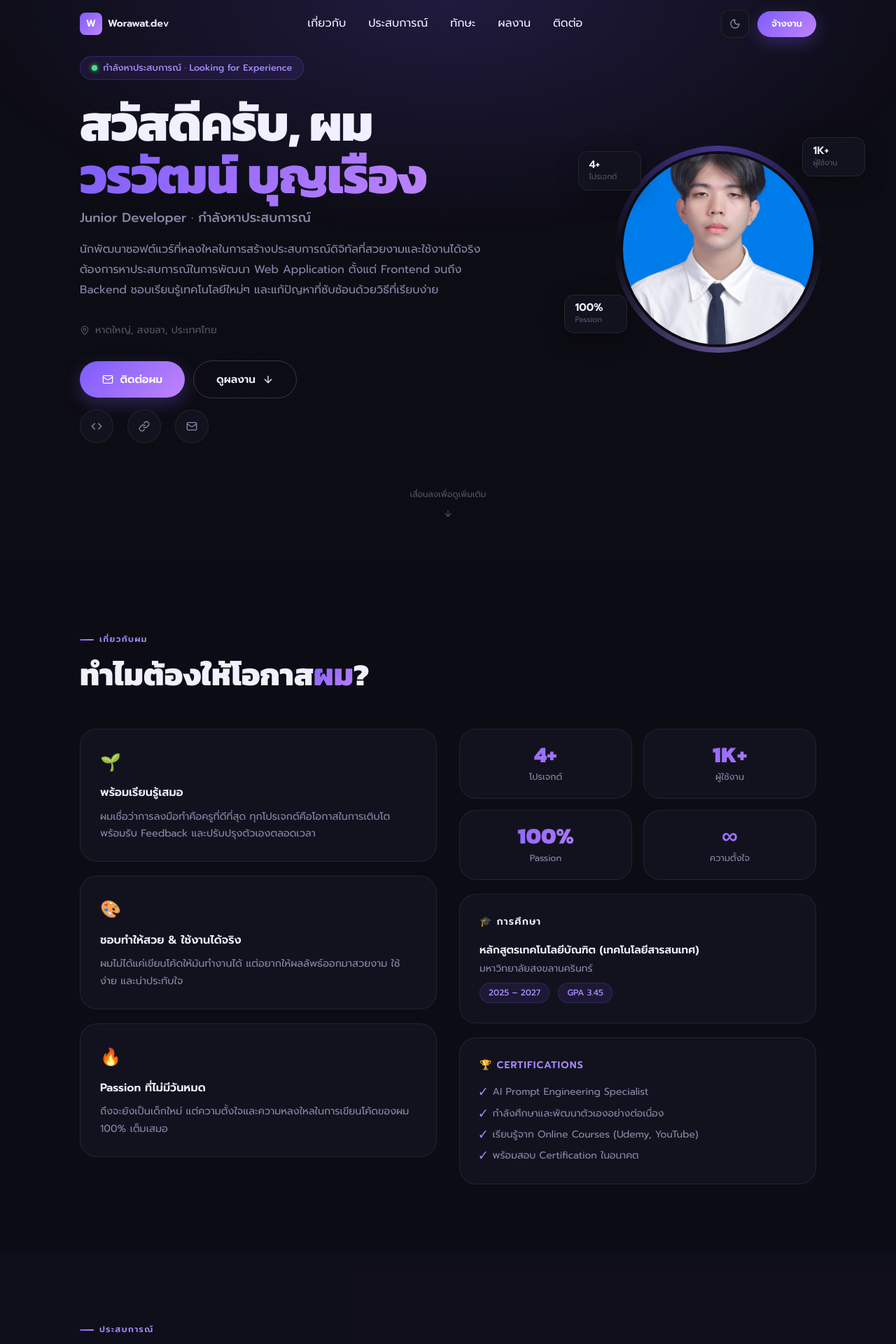
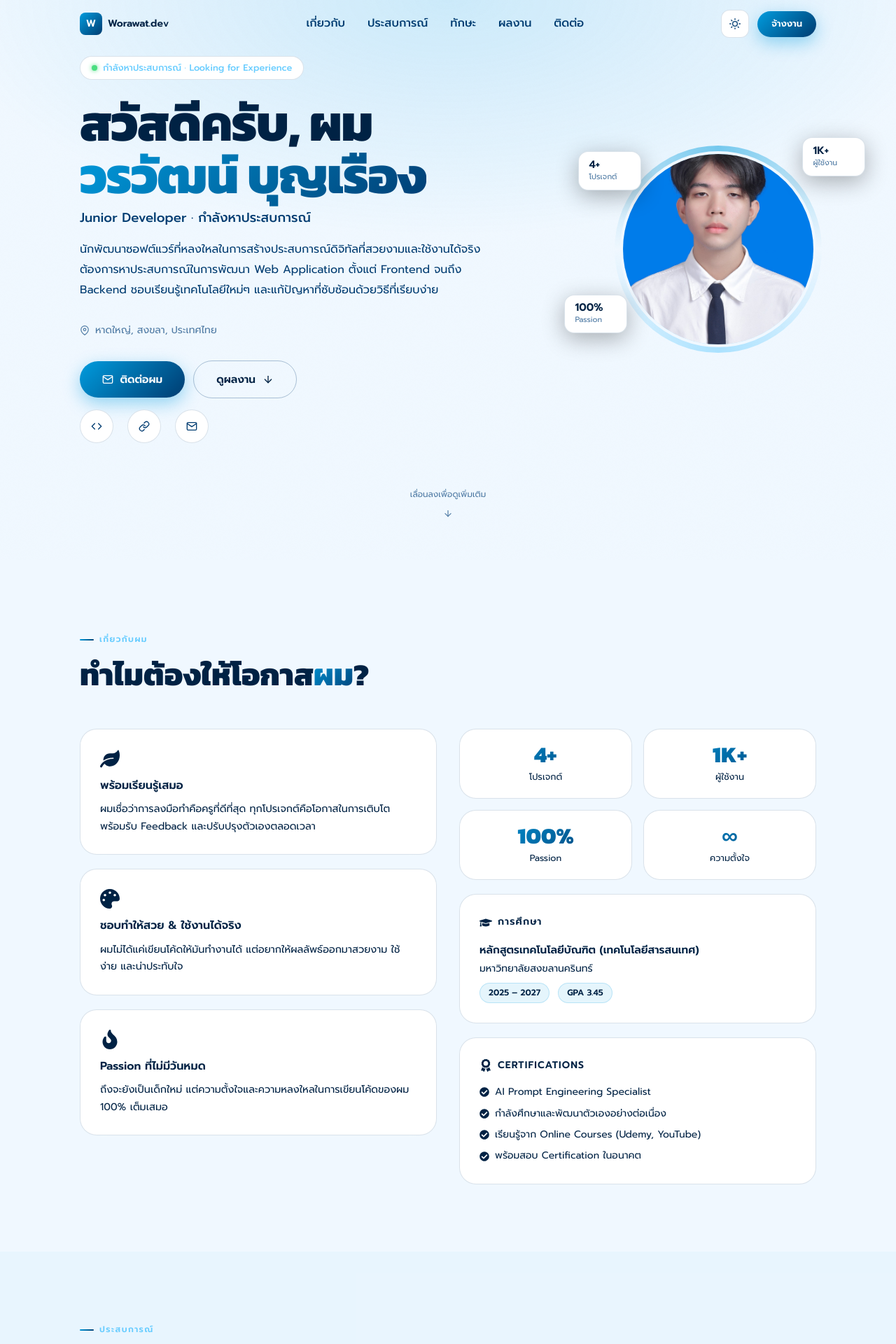
Before and after one commit to Comebackism/resumeworawat, a Next.js app: page / in a window 1280 px wide. Shown: the top 1920 px of the page at 70% size. Built offline with nearby package versions, Linux system fonts and the light colour scheme.

Commit message:
update styles, replace lucide-react with react-icons, fix typography colors and adjust skill levels to max 65%

```diff
--- a/package.json
+++ b/package.json
@@ -13,7 +13,8 @@
     "lucide-react": "^1.7.0",
     "next": "16.2.2",
     "react": "19.2.4",
-    "react-dom": "19.2.4"
+    "react-dom": "19.2.4",
+    "react-icons": "^5.7.0"
   },
   "devDependencies": {
     "@tailwindcss/postcss": "^4",
--- a/src/app/globals.css
+++ b/src/app/globals.css
@@ -9,45 +9,47 @@
   /* Using variables injected directly by Next.js font optimization */
 
   /* Colors */
-  --bg: #0c0c14;
-  --bg-card: #12121e;
-  --bg-card-hover: #1a1a28;
-  --border: rgba(255, 255, 255, 0.08);
-  --border-hover: rgba(255, 255, 255, 0.18);
+  --bg: #001a33;
+  --bg-card: #003c71;
+  --bg-card-hover: #004d91;
+  --border: rgba(255, 255, 255, 0.15);
+  --border-hover: rgba(255, 255, 255, 0.3);
 
-  --text-primary: #f0f0ff;
-  --text-secondary: #8888aa;
-  --text-muted: #55556a;
+  --text-primary: #ffffff;
+  --text-secondary: #e0f0ff;
+  --text-muted: #99c2e8;
 
-  --accent: #7c5cfc;
-  --accent-light: #a78bfa;
-  --accent-glow: rgba(124, 92, 252, 0.3);
+  --accent: #009cde;
+  --accent-light: #66ccff;
+  --accent-glow: rgba(0, 156, 222, 0.4);
 
-  --gradient-primary: linear-gradient(135deg, #7c5cfc 0%, #c084fc 100%);
+  --gradient-primary: linear-gradient(135deg, #009cde 0%, #003c71 100%);
   --gradient-hero: radial-gradient(
     ellipse 80% 60% at 50% 0%,
-    rgba(124, 92, 252, 0.18) 0%,
+    rgba(0, 156, 222, 0.25) 0%,
     transparent 70%
   );
 
   /* Light mode default-ish */
-  --surface: #ffffff;
+  --surface: #f0f8ff;
+  --bg-navbar: rgba(0, 26, 51, 0.85);
 }
 
 [data-theme="light"] {
-  --bg: #f5f5ff;
+  --bg: #f0f8ff;
   --bg-card: #ffffff;
-  --bg-card-hover: #f0f0fa;
-  --border: rgba(100, 80, 220, 0.1);
-  --border-hover: rgba(100, 80, 220, 0.25);
-  --text-primary: #0c0c20;
-  --text-secondary: #4a4a6a;
-  --text-muted: #8888aa;
+  --bg-card-hover: #e6f2ff;
+  --border: rgba(0, 60, 113, 0.15);
+  --border-hover: rgba(0, 60, 113, 0.3);
+  --text-primary: #002244;
+  --text-secondary: #003c71;
+  --text-muted: #4d79a3;
   --gradient-hero: radial-gradient(
     ellipse 80% 60% at 50% 0%,
-    rgba(124, 92, 252, 0.12) 0%,
+    rgba(0, 156, 222, 0.15) 0%,
     transparent 70%
   );
+  --bg-navbar: rgba(240, 248, 255, 0.85);
 }
 
 /* ============================================================
@@ -89,6 +91,36 @@ body {
 ::-webkit-scrollbar-thumb {
   background: var(--accent);
   border-radius: 99px;
+}
+
+/* ============================================================
+   NAVBAR LINKS
+   ============================================================ */
+.nav-link {
+  color: var(--text-secondary);
+  font-weight: 500;
+  text-decoration: none;
+  transition: all 0.25s ease;
+  position: relative;
+}
+
+.nav-link:hover {
+  color: var(--text-primary);
+}
+
+.nav-link::after {
+  content: "";
+  position: absolute;
+  bottom: -4px;
+  left: 0;
+  width: 0;
+  height: 2px;
+  background: var(--gradient-primary);
+  transition: width 0.25s ease;
+}
+
+.nav-link:hover::after {
+  width: 100%;
 }
 
 /* ============================================================
@@ -276,16 +308,17 @@ section {
   padding: 0.25rem 0.75rem;
   border-radius: 99px;
   font-size: 0.75rem;
-  font-weight: 500;
-  background: rgba(124, 92, 252, 0.1);
-  color: var(--accent-light);
-  border: 1px solid rgba(124, 92, 252, 0.2);
+  font-weight: 600;
+  background: rgba(0, 156, 222, 0.1);
+  color: var(--text-primary);
+  border: 1px solid rgba(0, 156, 222, 0.2);
   transition: all 0.2s ease;
 }
 
 .tag:hover {
-  background: rgba(124, 92, 252, 0.2);
-  border-color: rgba(124, 92, 252, 0.4);
+  background: rgba(0, 156, 222, 0.2);
+  border-color: rgba(0, 156, 222, 0.4);
+  color: var(--text-primary);
 }
 
 /* ============================================================
--- a/src/components/AboutSection.tsx
+++ b/src/components/AboutSection.tsx
@@ -1,6 +1,7 @@
 "use client";
 
 import { motion, Variants } from "framer-motion";
+import { FaLeaf, FaPalette, FaFire, FaGraduationCap, FaAward, FaCheckCircle } from "react-icons/fa";
 import { resumeData } from "@/lib/data";
 
 const fadeUp: Variants = {
@@ -60,29 +61,29 @@ export function AboutSection() {
             {/* Left: bio cards */}
             <motion.div variants={fadeUp} style={{ display: "flex", flexDirection: "column", gap: "1.25rem" }}>
               <div className="glass-card" style={{ padding: "1.75rem" }}>
-                <div style={{ fontSize: "1.5rem", marginBottom: "0.75rem" }}>🌱</div>
+                <FaLeaf size={28} style={{ color: "var(--text-primary)", marginBottom: "0.75rem" }} />
                 <h3 style={{ fontWeight: 700, color: "var(--text-primary)", marginBottom: "0.5rem", fontSize: "1rem" }}>
                   พร้อมเรียนรู้เสมอ
                 </h3>
-                <p style={{ color: "var(--text-secondary)", fontSize: "0.9rem", lineHeight: 1.7 }}>
+                <p style={{ color: "var(--text-primary)", fontSize: "0.9rem", lineHeight: 1.7 }}>
                   ผมเชื่อว่าการลงมือทำคือครูที่ดีที่สุด ทุกโปรเจกต์คือโอกาสในการเติบโต พร้อมรับ Feedback และปรับปรุงตัวเองตลอดเวลา
                 </p>
               </div>
               <div className="glass-card" style={{ padding: "1.75rem" }}>
-                <div style={{ fontSize: "1.5rem", marginBottom: "0.75rem" }}>🎨</div>
+                <FaPalette size={28} style={{ color: "var(--text-primary)", marginBottom: "0.75rem" }} />
                 <h3 style={{ fontWeight: 700, color: "var(--text-primary)", marginBottom: "0.5rem", fontSize: "1rem" }}>
                   ชอบทำให้สวย & ใช้งานได้จริง
                 </h3>
-                <p style={{ color: "var(--text-secondary)", fontSize: "0.9rem", lineHeight: 1.7 }}>
+                <p style={{ color: "var(--text-primary)", fontSize: "0.9rem", lineHeight: 1.7 }}>
                   ผมไม่ได้แค่เขียนโค้ดให้มันทำงานได้ แต่อยากให้ผลลัพธ์ออกมาสวยงาม ใช้ง่าย และน่าประทับใจ
                 </p>
               </div>
               <div className="glass-card" style={{ padding: "1.75rem" }}>
-                <div style={{ fontSize: "1.5rem", marginBottom: "0.75rem" }}>🔥</div>
+                <FaFire size={28} style={{ color: "var(--text-primary)", marginBottom: "0.75rem" }} />
                 <h3 style={{ fontWeight: 700, color: "var(--text-primary)", marginBottom: "0.5rem", fontSize: "1rem" }}>
                   Passion ที่ไม่มีวันหมด
                 </h3>
-                <p style={{ color: "var(--text-secondary)", fontSize: "0.9rem", lineHeight: 1.7 }}>
+                <p style={{ color: "var(--text-primary)", fontSize: "0.9rem", lineHeight: 1.7 }}>
                   ถึงจะยังเป็นเด็กใหม่ แต่ความตั้งใจและความหลงใหลในการเขียนโค้ดของผม 100% เต็มเสมอ
                 </p>
               </div>
@@ -115,7 +116,7 @@ export function AboutSection() {
                     >
                       {stat.value}
                     </div>
-                    <div style={{ color: "var(--text-secondary)", fontSize: "0.8rem", marginTop: "0.375rem" }}>
+                    <div style={{ color: "var(--text-primary)", fontSize: "0.8rem", marginTop: "0.375rem" }}>
                       {stat.label}
                     </div>
                   </div>
@@ -126,6 +127,9 @@ export function AboutSection() {
               <div className="glass-card" style={{ padding: "1.75rem" }}>
                 <h3
                   style={{
+                    display: "flex",
+                    alignItems: "center",
+                    gap: "0.5rem",
                     fontWeight: 700,
                     color: "var(--text-primary)",
                     marginBottom: "1rem",
@@ -134,14 +138,14 @@ export function AboutSection() {
                     textTransform: "uppercase"
                   }}
                 >
-                  🎓 การศึกษา
+                  <FaGraduationCap size={18} style={{ color: "var(--text-primary)" }} /> การศึกษา
                 </h3>
                 {resumeData.education.map((edu) => (
                   <div key={edu.degree}>
                     <div style={{ fontWeight: 600, color: "var(--text-primary)", fontSize: "0.95rem" }}>
                       {edu.degree}
                     </div>
-                    <div style={{ color: "var(--text-secondary)", fontSize: "0.875rem", marginTop: "0.25rem" }}>
+                    <div style={{ color: "var(--text-primary)", fontSize: "0.875rem", marginTop: "0.25rem" }}>
                       {edu.school}
                     </div>
                     <div
@@ -159,24 +163,27 @@ export function AboutSection() {
               <div className="glass-card" style={{ padding: "1.75rem" }}>
                 <h3
                   style={{
+                    display: "flex",
+                    alignItems: "center",
+                    gap: "0.5rem",
                     fontWeight: 700,
                     marginBottom: "1rem",
                     fontSize: "0.875rem",
                     letterSpacing: "0.08em",
                     textTransform: "uppercase",
-                    color: "var(--accent-light)",
+                    color: "var(--text-primary)",
                   }}
                 >
-                  🏆 Certifications
+                  <FaAward size={18} style={{ color: "var(--text-primary)" }} /> Certifications
                 </h3>
                 <div style={{ display: "flex", flexDirection: "column", gap: "0.5rem" }}>
                   {resumeData.certifications.map((cert) => (
                     <div
                       key={cert}
                       className="flex items-center gap-2"
-                      style={{ fontSize: "0.875rem", color: "var(--text-secondary)" }}
+                      style={{ fontSize: "0.875rem", color: "var(--text-primary)" }}
                     >
-                      <span style={{ color: "var(--accent-light)" }}>✓</span>
+                      <FaCheckCircle size={14} style={{ color: "var(--text-primary)" }} />
                       {cert}
                     </div>
                   ))}
--- a/src/components/ExperienceSection.tsx
+++ b/src/components/ExperienceSection.tsx
@@ -17,7 +17,7 @@ export function ExperienceSection() {
   return (
     <section
       id="experience"
-      style={{ padding: "6rem 0", background: "rgba(124,92,252,0.03)" }}
+      style={{ padding: "6rem 0", background: "rgba(0, 156, 222, 0.03)" }}
     >
       <div className="container">
         <motion.div
@@ -93,8 +93,8 @@ export function ExperienceSection() {
                   </div>
                   <span
                     style={{
-                      background: "rgba(124,92,252,0.1)",
-                      border: "1px solid rgba(124,92,252,0.2)",
+                      background: "rgba(0, 156, 222, 0.1)",
+                      border: "1px solid rgba(0, 156, 222, 0.2)",
                       borderRadius: "8px",
                       padding: "0.25rem 0.75rem",
                       fontSize: "0.78rem",
--- a/src/components/HeroSection.tsx
+++ b/src/components/HeroSection.tsx
@@ -1,7 +1,7 @@
 "use client";
 
 import { motion } from "framer-motion";
-import { Mail, MapPin, ArrowDown, Code, Link } from "lucide-react";
+import { FiMail, FiMapPin, FiArrowDown, FiCode, FiLink } from "react-icons/fi";
 import { resumeData } from "@/lib/data";
 
 // Stagger animation helpers
@@ -57,8 +57,8 @@ export function HeroSection() {
               <span
                 className="inline-flex items-center gap-2"
                 style={{
-                  background: "rgba(124,92,252,0.1)",
-                  border: "1px solid rgba(124,92,252,0.25)",
+                  background: "var(--bg-card)",
+                  border: "1px solid var(--border)",
                   borderRadius: "99px",
                   padding: "0.35rem 1rem",
                   fontSize: "0.8rem",
@@ -130,7 +130,7 @@ export function HeroSection() {
               className="flex items-center gap-2"
               style={{ color: "var(--text-muted)", fontSize: "0.875rem", marginBottom: "2rem" }}
             >
-              <MapPin size={14} />
+              <FiMapPin size={14} />
               <span>{resumeData.location}</span>
             </motion.div>
 
@@ -138,19 +138,19 @@ export function HeroSection() {
             {/* CTA Buttons */}
             <motion.div variants={itemVariants} className="flex items-center gap-3 flex-wrap">
               <a href="#contact" className="btn-primary" id="hero-contact-btn">
-                <Mail size={16} /> ติดต่อผม
+                <FiMail size={16} /> ติดต่อผม
               </a>
               <a href="#projects" className="btn-secondary" id="hero-projects-btn">
-                ดูผลงาน <ArrowDown size={16} />
+                ดูผลงาน <FiArrowDown size={16} />
               </a>
             </motion.div>
 
             {/* Social links */}
             <motion.div variants={itemVariants} className="flex gap-5" style={{ marginTop: "1rem" }}>
               {[
-                { icon: Code, href: "https://github.com/Comebackism", id: "hero-github" },
-                { icon: Link, href: "https://www.linkedin.com/in/worawat-boonrueng-407749401/", id: "hero-linkedin" },
-                { icon: Mail, href: `mailto:${resumeData.email}`, id: "hero-email" },
+                { icon: FiCode, href: "https://github.com/Comebackism", id: "hero-github" },
+                { icon: FiLink, href: "https://www.linkedin.com/in/worawat-boonrueng-407749401/", id: "hero-linkedin" },
+                { icon: FiMail, href: `mailto:${resumeData.email}`, id: "hero-email" },
               ].map(({ icon: Icon, href, id }) => (
                 <a
                   key={id}
@@ -296,7 +296,7 @@ export function HeroSection() {
             animate={{ y: [0, 6, 0] }}
             transition={{ duration: 1.4, repeat: Infinity, ease: "easeInOut" }}
           >
-            <ArrowDown size={14} />
+            <FiArrowDown size={14} />
           </motion.div>
         </motion.div>
       </div>
--- a/src/components/Navbar.tsx
+++ b/src/components/Navbar.tsx
@@ -2,7 +2,7 @@
 
 import { useState, useEffect } from "react";
 import { motion, AnimatePresence } from "framer-motion";
-import { Menu, X } from "lucide-react";
+import { FiMenu, FiX } from "react-icons/fi";
 import { ThemeToggle } from "./ThemeToggle";
 
 const navLinks = [
@@ -32,7 +32,7 @@ export function Navbar() {
         className="fixed top-0 left-0 right-0 z-50"
         style={{
           background: scrolled
-            ? "rgba(12,12,20,0.85)"
+            ? "var(--bg-navbar)"
             : "transparent",
           backdropFilter: scrolled ? "blur(20px)" : "none",
           borderBottom: scrolled ? "1px solid var(--border)" : "none",
@@ -101,7 +101,7 @@ export function Navbar() {
               id="mobile-menu-btn"
               aria-label="Toggle mobile menu"
             >
-              {menuOpen ? <X size={18} /> : <Menu size={18} />}
+              {menuOpen ? <FiX size={18} /> : <FiMenu size={18} />}
             </button>
           </div>
         </div>
@@ -117,7 +117,7 @@ export function Navbar() {
             transition={{ duration: 0.25 }}
             className="fixed top-[68px] left-0 right-0 z-40 md:hidden"
             style={{
-              background: "rgba(12,12,20,0.95)",
+              background: "var(--bg-navbar)",
               backdropFilter: "blur(20px)",
               borderBottom: "1px solid var(--border)",
               padding: "1rem 1.5rem 1.5rem",
--- a/src/components/SkillsSection.tsx
+++ b/src/components/SkillsSection.tsx
@@ -62,8 +62,8 @@ export function SkillsSection() {
                 borderRadius: "99px",
                 border: "1px solid",
                 borderColor: active === cat ? "var(--accent)" : "var(--border)",
-                background: active === cat ? "rgba(124,92,252,0.15)" : "transparent",
-                color: active === cat ? "var(--accent-light)" : "var(--text-secondary)",
+                background: active === cat ? "var(--accent)" : "transparent",
+                color: active === cat ? "#ffffff" : "var(--text-secondary)",
                 fontSize: "0.85rem",
                 fontWeight: 500,
                 cursor: "pointer",
--- a/src/components/ThemeProvider.tsx
+++ b/src/components/ThemeProvider.tsx
@@ -7,10 +7,10 @@ type Theme = "dark" | "light";
 const ThemeContext = createContext<{
   theme: Theme;
   toggle: () => void;
-}>({ theme: "dark", toggle: () => {} });
+}>({ theme: "light", toggle: () => {} });
 
 export function ThemeProvider({ children }: { children: React.ReactNode }) {
-  const [theme, setTheme] = useState<Theme>("dark");
+  const [theme, setTheme] = useState<Theme>("light");
   const [mounted, setMounted] = useState(false);
 
   useEffect(() => {
--- a/src/components/ThemeToggle.tsx
+++ b/src/components/ThemeToggle.tsx
@@ -2,7 +2,7 @@
 
 import { motion, AnimatePresence } from "framer-motion";
 import { useTheme } from "./ThemeProvider";
-import { Sun, Moon } from "lucide-react";
+import { FiSun, FiMoon } from "react-icons/fi";
 
 export function ThemeToggle() {
   const { theme, toggle } = useTheme();
@@ -30,7 +30,7 @@ export function ThemeToggle() {
             exit={{ rotate: 90, opacity: 0 }}
             transition={{ duration: 0.2 }}
           >
-            <Moon size={16} />
+            <FiMoon size={16} />
           </motion.div>
         ) : (
           <motion.div
@@ -40,7 +40,7 @@ export function ThemeToggle() {
             exit={{ rotate: -90, opacity: 0 }}
             transition={{ duration: 0.2 }}
           >
-            <Sun size={16} />
+            <FiSun size={16} />
           </motion.div>
         )}
       </AnimatePresence>
```
Also changed, not shown: src/components/ProjectsSection.tsx (+10 -17 lines), src/lib/data.ts (+6 -6 lines), 1 other file (tests, documents, lock files or other folders).
